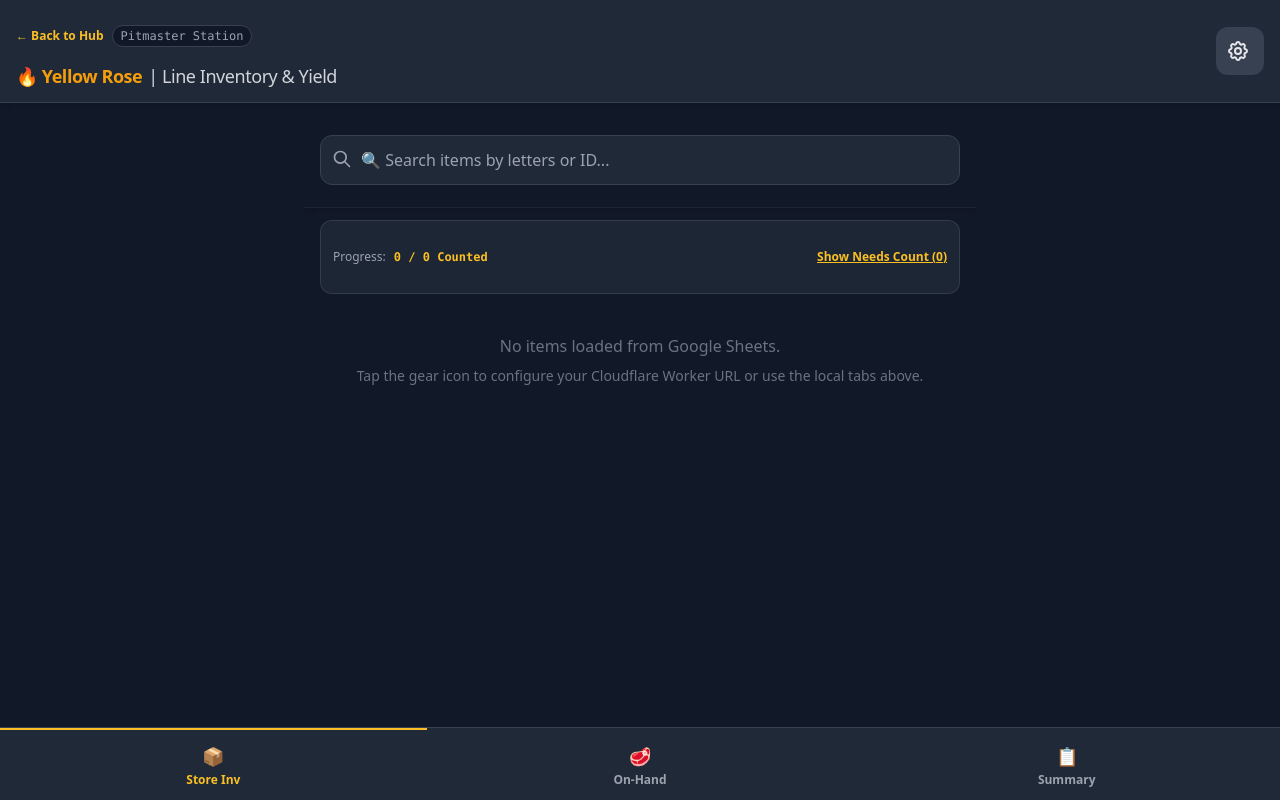
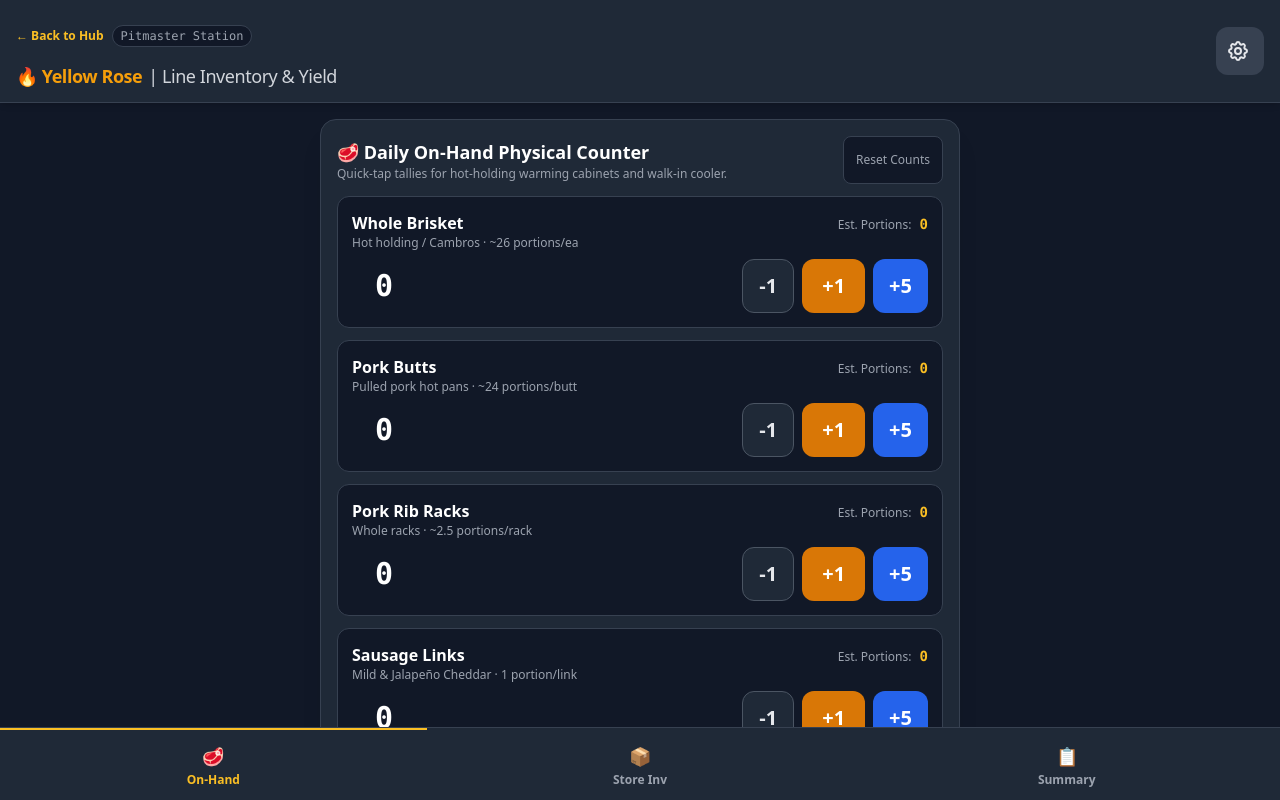
Before and after one commit to kayfay/yellow-rose-inventory, a plain HTML site: page index.html in a window 1280 px wide. Drawn offline with nearby package versions, Linux system fonts and the light colour scheme.

Commit message:
feat(ui): set On-Hand physical counter as default opened view and primary tab

```diff
--- a/index.html
+++ b/index.html
@@ -220,8 +220,8 @@
             </div>
         </section>
 
-        <!-- VIEW 2: DAILY ON-HAND INVENTORY COUNTER -->
-        <section id="view-onhand" class="space-y-4 hidden">
+        <!-- VIEW 2: DAILY ON-HAND INVENTORY COUNTER (PRIMARY VIEW) -->
+        <section id="view-onhand" class="space-y-4">
             <div class="bg-gray-800 border border-gray-700 rounded-2xl p-4 shadow-xl">
                 <div class="flex justify-between items-center mb-3">
                     <div>
@@ -396,8 +396,8 @@
             </div>
         </section>
 
-        <!-- VIEW 4: GOOGLE SHEETS INVENTORY / SPOT CHECK (PRIMARY VIEW) -->
-        <section id="view-sheets" class="space-y-3">
+        <!-- VIEW 4: GOOGLE SHEETS INVENTORY / SPOT CHECK -->
+        <section id="view-sheets" class="space-y-3 hidden">
             <!-- INITIAL LOADING STATE -->
             <div id="loading-state" class="flex flex-col items-center justify-center py-12 hidden">
                 <div class="animate-spin rounded-full h-12 w-12 border-b-2 border-amber-500 mb-4"></div>
@@ -458,13 +458,13 @@
 
     <!-- BOTTOM TAB NAVIGATION (MOBILE FIRST & ELBOW TAP FRIENDLY) -->
     <nav class="bg-gray-800 border-t border-gray-700 flex justify-around shrink-0 fixed bottom-0 w-full z-20 pb-safe">
-        <button class="nav-tab-btn flex-1 py-3 text-amber-400 border-t-2 border-amber-400 touch-target flex flex-col items-center elbow-btn" data-view="sheets">
+        <button class="nav-tab-btn flex-1 py-3 text-amber-400 border-t-2 border-amber-400 touch-target flex flex-col items-center elbow-btn" data-view="onhand">
+            <span class="text-lg mb-0.5">🥩</span>
+            <span class="text-xs font-bold">On-Hand</span>
+        </button>
+        <button class="nav-tab-btn flex-1 py-3 text-gray-400 border-t-2 border-transparent touch-target flex flex-col items-center elbow-btn" data-view="sheets">
             <span class="text-lg mb-0.5">📦</span>
             <span class="text-xs font-bold">Store Inv</span>
-        </button>
-        <button class="nav-tab-btn flex-1 py-3 text-gray-400 border-t-2 border-transparent touch-target flex flex-col items-center elbow-btn" data-view="onhand">
-            <span class="text-lg mb-0.5">🥩</span>
-            <span class="text-xs font-bold">On-Hand</span>
         </button>
         <button class="nav-tab-btn flex-1 py-3 text-gray-400 border-t-2 border-transparent touch-target flex flex-col items-center elbow-btn" data-view="summary">
             <span class="text-lg mb-0.5">📋</span>
@@ -557,7 +557,7 @@
         };
 
         let appState = {
-            activeView: 'sheets',
+            activeView: 'onhand',
             selectedMeat: 'Whole Brisket',
             batches: JSON.parse(localStorage.getItem('yri_batches') || '[]'),
             onHandCounts: JSON.parse(localStorage.getItem('yri_onhand') || JSON.stringify({
```
